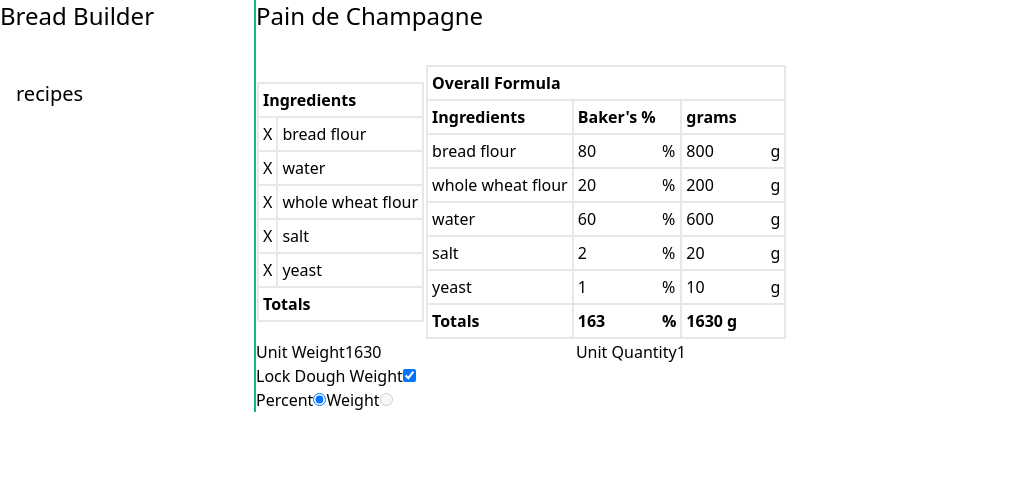
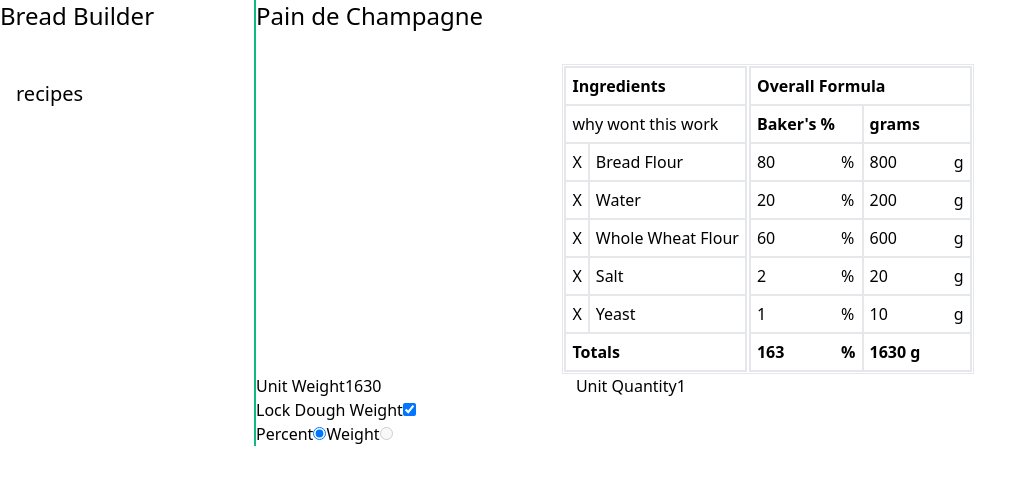
Before and after one commit to scottross123/bread-builder, a React (Vite) app: page / in a window 1280 px wide. Shown: the top 484 px of the page, without its empty margins (0-1035 px from the left). Built offline with nearby package versions, Linux system fonts and the light colour scheme.

Commit message:
listing all formulas in recipe

```diff
--- a/src/features/editor/components/BreadRecipe.tsx
+++ b/src/features/editor/components/BreadRecipe.tsx
@@ -5,6 +5,7 @@ import InputModeSelection from "./InputModeSelection";
 import LockDoughWeight from "./LockDoughWeight";
 import FormulaTable from "./FormulaTable";
 import Ingredients from "./Ingredients";
+import { tableToList } from "@/utils/tableToList";
 
 type BreadRecipeProps = {
     recipe: Recipe,
@@ -42,18 +43,22 @@ const BreadRecipe = (props: BreadRecipeProps) => {
     const [inputMode, setInputMode] = useState<InputMode>("percent");
     const [isDoughWeightLocked, setIsDoughWeightLocked] = useState(true);
 
+    const formulasList = tableToList(formulas);
+
     return (
         <div data-testid="bread-formula" className="">
-            <table className="border-collapse">
+            <table className="border-collapse border m-auto">
                 <tr>
                     <td>
                         <Ingredients
                             ingredients={ingredients}
                         />
                     </td>
-                <td>
+                    {
+                        formulasList.map((formula) =>
+                            <td key={formula.id}>
                                 <FormulaTable
-                formula={formulas.byId["overall"] as OverallFormula}
+                                    formula={formula}
                                     formulaIngredients={formulaIngredients}
                                     ingredients={ingredients}
                                     inputMode={inputMode}
@@ -65,6 +70,8 @@ const BreadRecipe = (props: BreadRecipeProps) => {
                                     selectTotalRatio={selectTotalRatio}
                                 />
                             </td>
+                        )
+                    }
                 </tr>
             </table>
 
--- a/src/features/editor/components/Cell.tsx
+++ b/src/features/editor/components/Cell.tsx
@@ -15,7 +15,7 @@ const Cell = (props: CellProps) => {
         rowSpan,
     } = props;
 
-    const style = "border-2 p-1";
+    const style = "border-2 p-1.5";
 
     if (heading) {
         return (
--- a/src/features/editor/components/FormulaRow.tsx
+++ b/src/features/editor/components/FormulaRow.tsx
@@ -54,7 +54,6 @@ const FormulaRow = (props: FormulaRowProps) => {
 
     return (
         <tr>
-            <Cell>{name}</Cell>
             <FormulaPercent
                 formulaIngredientId={formulaIngredientId}
                 percent={percent}
--- a/src/features/editor/components/FormulaTable.tsx
+++ b/src/features/editor/components/FormulaTable.tsx
@@ -58,7 +58,6 @@ const FormulaTable = (props: FormulaTableProps) => {
                     <Cell heading colSpan={3}>Overall Formula</Cell>
                 </tr>
                 <tr>
-                    <Cell heading>Ingredients</Cell>
                     <Cell heading>Baker&apos;s %</Cell>
                     <Cell heading>grams</Cell>
                 </tr>
@@ -69,7 +68,6 @@ const FormulaTable = (props: FormulaTableProps) => {
                         if (ingredient.formulaIngredientId === formula.primaryFlourId) {
                             return (
                                 <tr key={ingredient.formulaIngredientId}>
-                                    <Cell>{ingredient.name}</Cell>
                                     <Cell unit="%">
                                         <input
                                             className={innerCellStyling}
@@ -105,7 +103,6 @@ const FormulaTable = (props: FormulaTableProps) => {
             </tbody>
             <tfoot className="text-left">
                 <tr>
-                    <Cell heading>Totals</Cell>
                     <Cell heading unit="%"><p className={innerCellStyling}>{formatNumber(selectTotalRatio(formula.id) * 100)}</p></Cell>
                     <Cell heading unit="g">{formatNumber(selectTotalDoughWeight).toString()}</Cell>
                 </tr>
--- a/src/features/editor/components/Ingredients.tsx
+++ b/src/features/editor/components/Ingredients.tsx
@@ -12,25 +12,31 @@ const Ingredients = (props: IngredientsProps) => {
     return(
         <table className="border-collapse text-left">
             <thead>
+                <tr >
+                    <Cell heading colSpan={2}>Ingredients</Cell>
+                </tr>
                 <tr>
-                    <Cell heading colSpan={2} rowSpan={2}>Ingredients</Cell>
+                    <Cell colSpan={2}>why wont this work</Cell>
                 </tr>
             </thead>
             <tbody>
             {
                 ingredientsList.map((ingredient) =>
                     <tr key={ingredient.id}>
-                        <Cell>X</Cell>
+                        <Cell><button>X</button></Cell>
                         <Cell>{ingredient.name}</Cell>
                     </tr>
                 )
             }
+            </tbody>
+
+            <tfoot>
                 <tr>
                     <Cell heading colSpan={2}>
                         Totals
                     </Cell>
                 </tr>
-            </tbody>
+            </tfoot>
         </table>
     )
 }
--- a/src/features/editor/routes/EditRecipePage.tsx
+++ b/src/features/editor/routes/EditRecipePage.tsx
@@ -12,31 +12,31 @@ const exampleRecipe: Recipe = {
             byId: {
                 "ing0": {
                     id: "ing0",
-                    name: "bread flour",
+                    name: "Bread Flour",
                     ingredientCategory: "flour",
                     formulaIngredientIds: ["fi0"],
                 },
                 "ing05": {
                     id: "ing05",
-                    name: "whole wheat flour",
+                    name: "Whole Wheat Flour",
                     ingredientCategory: "flour",
                     formulaIngredientIds: ["fi05"],
                 },
                 "ing1": {
                     id: "ing1",
-                    name: "water",
+                    name: "Water",
                     ingredientCategory: "fluid",
                     formulaIngredientIds: ["fi1"],
                 },
                 "ing2": {
                     id: "ing2",
-                    name: "salt",
+                    name: "Salt",
                     ingredientCategory: "other",
                     formulaIngredientIds: ["fi2"],
                 },
                 "ing3": {
                     id: "ing3",
-                    name: "yeast",
+                    name: "Yeast",
                     ingredientCategory: "other",
                     formulaIngredientIds: ["fi3"],
                 }
--- /dev/null
+++ b/src/utils/tableToList.ts
@@ -0,0 +1,6 @@
+import { Table } from "@/types/recipe";
+
+// eslint-disable-next-line @typescript-eslint/no-explicit-any
+export const tableToList = (table: Table<any>) => {
+    return table.allIds.map((id) => table.byId[id]);
+}
```
Lines whose indentation alone changed are shown as unchanged.
